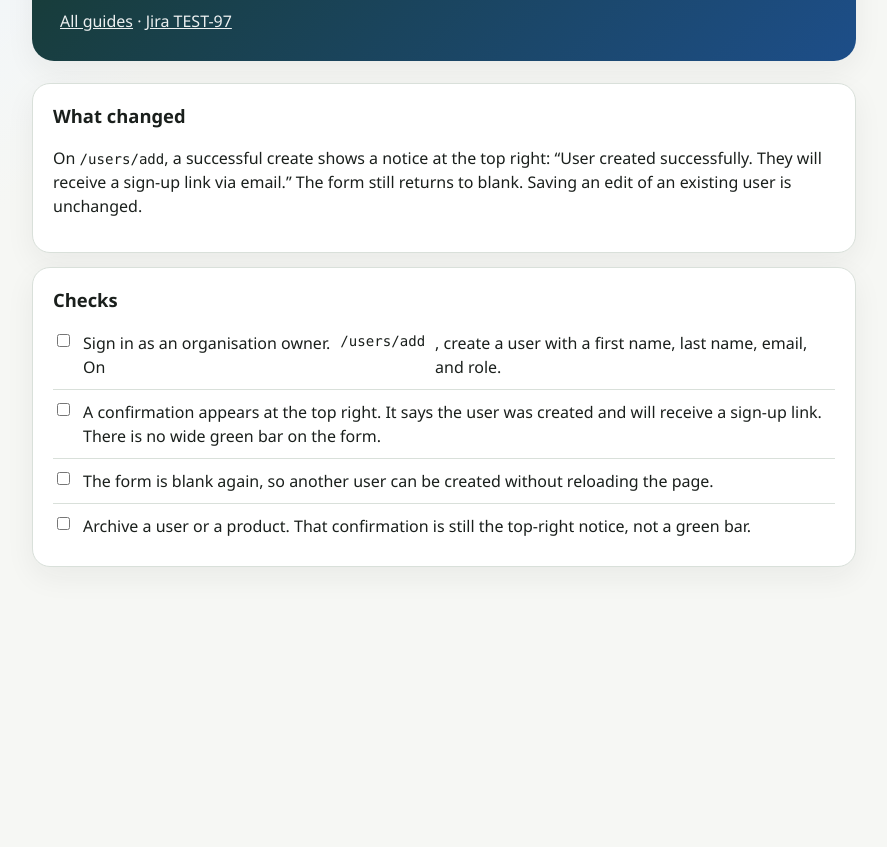
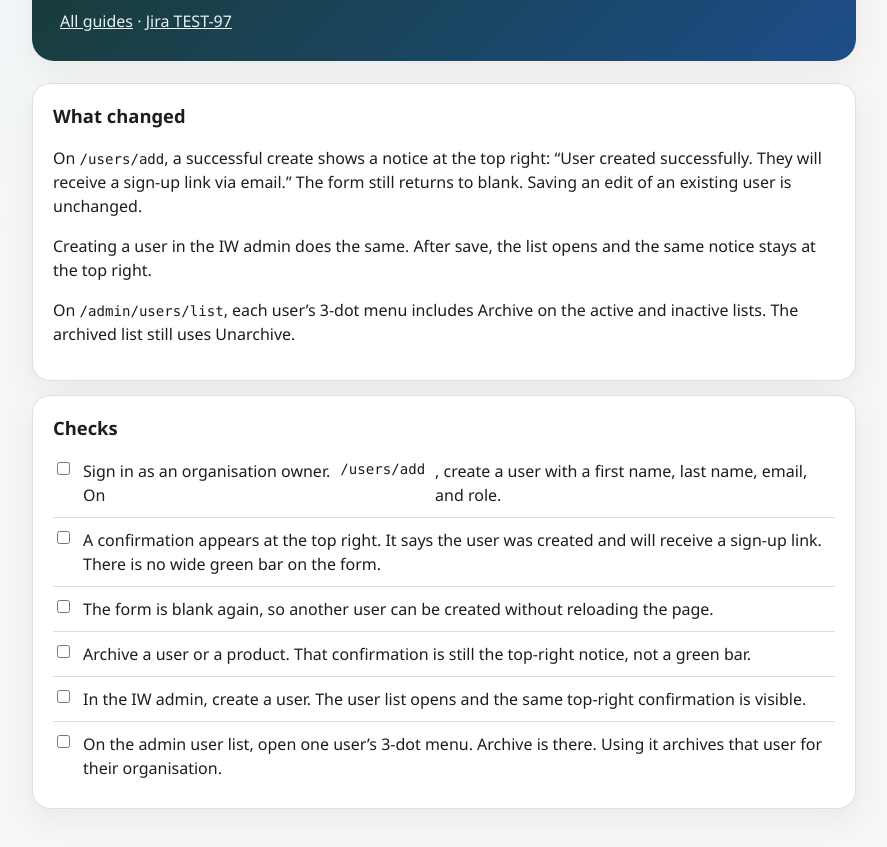
Before and after one commit to tjthouhid/archiving, a plain HTML site: page TEST-97-CREATE-USER-NOTICE.html in a window 1280 px wide. Shown: the part 163-1010 px from the top of the page, without its empty margins (196-1083 px from the left). Before the commit the page ends 808 px from the top, so only its background shows below. Drawn offline with Linux system fonts and the light colour scheme.

Commit message:
Add files via upload

```diff
--- a/TEST-97-CREATE-USER-NOTICE.html
+++ b/TEST-97-CREATE-USER-NOTICE.html
@@ -30,6 +30,8 @@
     <section class="card">
       <h2>What changed</h2>
       <p>On <code>/users/add</code>, a successful create shows a notice at the top right: “User created successfully. They will receive a sign-up link via email.” The form still returns to blank. Saving an edit of an existing user is unchanged.</p>
+      <p>Creating a user in the IW admin does the same. After save, the list opens and the same notice stays at the top right.</p>
+      <p>On <code>/admin/users/list</code>, each user’s 3-dot menu includes Archive on the active and inactive lists. The archived list still uses Unarchive.</p>
     </section>
     <section class="card">
       <h2>Checks</h2>
@@ -37,6 +39,8 @@
       <label class="check"><input type="checkbox" data-id="toast" /> A confirmation appears at the top right. It says the user was created and will receive a sign-up link. There is no wide green bar on the form.</label>
       <label class="check"><input type="checkbox" data-id="blank" /> The form is blank again, so another user can be created without reloading the page.</label>
       <label class="check"><input type="checkbox" data-id="archive" /> Archive a user or a product. That confirmation is still the top-right notice, not a green bar.</label>
+      <label class="check"><input type="checkbox" data-id="admin-create" /> In the IW admin, create a user. The user list opens and the same top-right confirmation is visible.</label>
+      <label class="check"><input type="checkbox" data-id="admin-row-archive" /> On the admin user list, open one user’s 3-dot menu. Archive is there. Using it archives that user for their organisation.</label>
     </section>
   </div>
   <script>
```
Also changed, not shown: index.html (+1 -1 lines).
